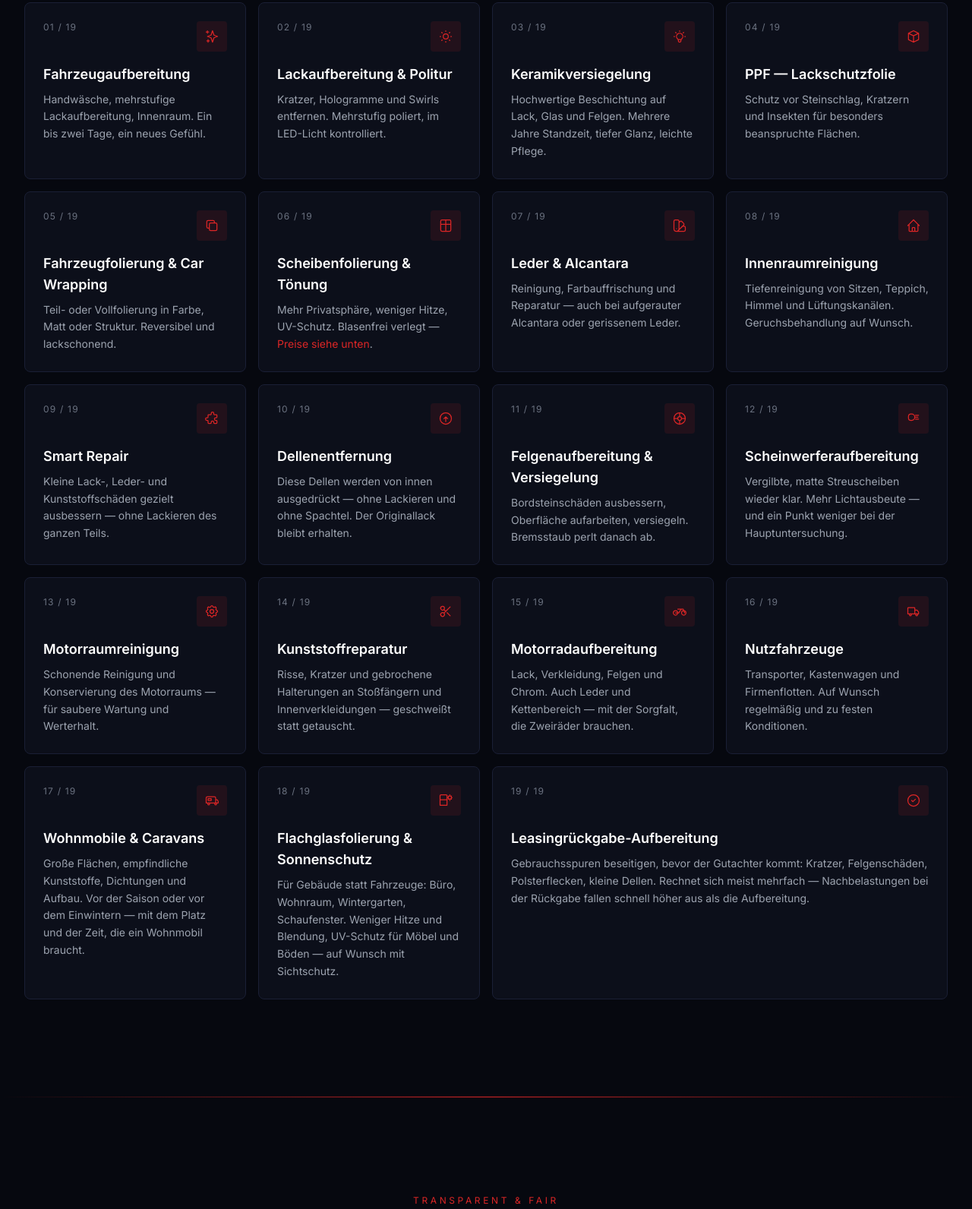
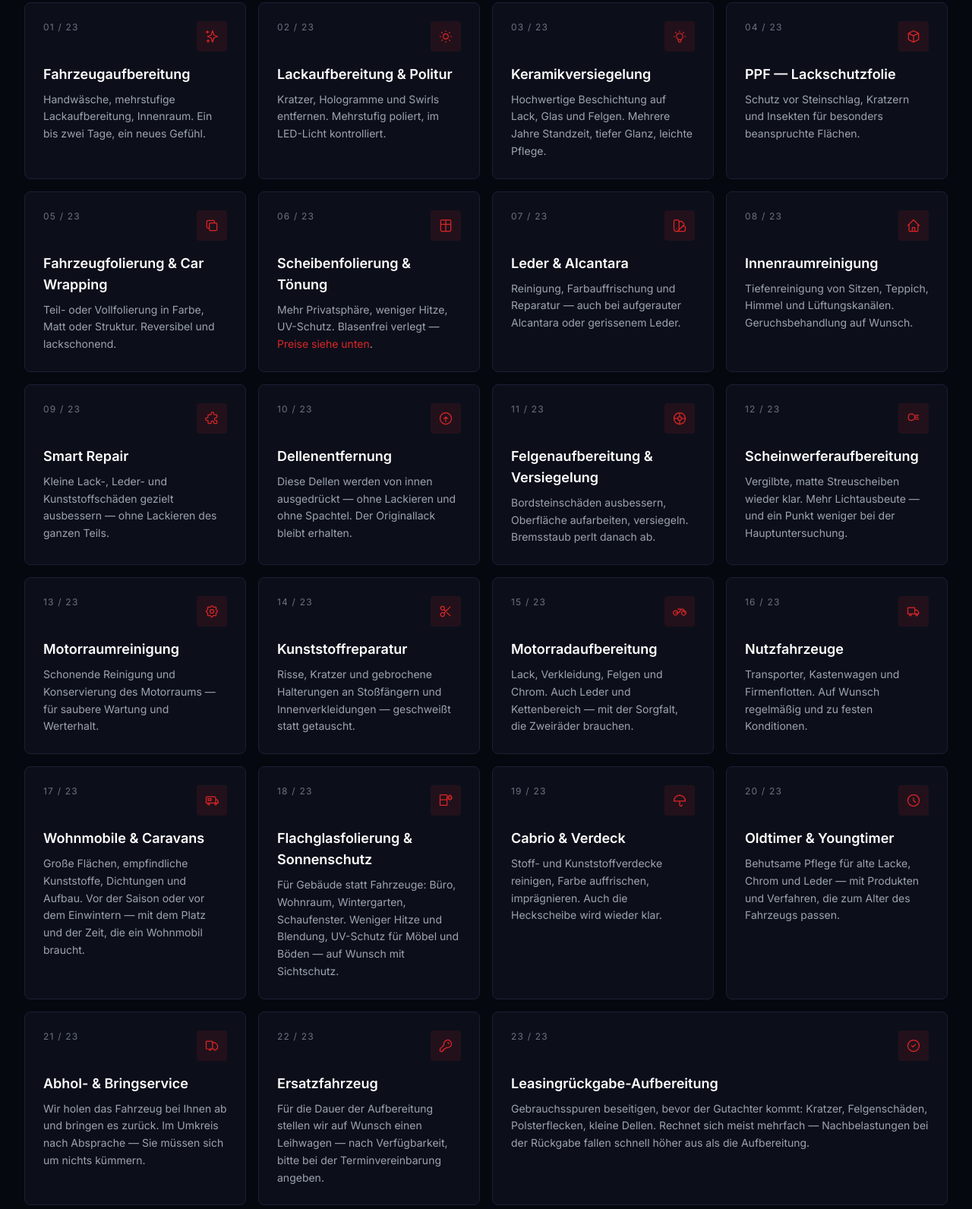
Before and after one commit to fyriz20-design/es-autopflege, a website: page index.html in a window 1280 px wide. Shown: the part 4264-5856 px from the top of the page at 76% size. Drawn offline with nearby package versions, Linux system fonts and the light colour scheme.

Commit message:
Cabrio, Oldtimer, Abhol- und Bringservice, Ersatzfahrzeug ergaenzt

```diff
--- a/index.html
+++ b/index.html
@@ -643,7 +643,7 @@
           Was wir tun,<br /><em class="text-brand-red font-normal">und wie.</em>
         </h2>
         <p class="text-gray-400 max-w-xs text-sm leading-relaxed">
-          Neunzehn Leistungen — einzeln buchbar oder kombiniert. Vom Motorrad bis zum Wohnmobil.
+          Dreiundzwanzig Leistungen — einzeln buchbar oder kombiniert. Vom Motorrad bis zum Wohnmobil.
         </p>
       </div>
     </div>
@@ -654,7 +654,7 @@
       <!-- Card: Fahrzeugaufbereitung -->
       <div class="service-card reveal border border-brand-border rounded-lg p-6 bg-brand-card">
         <div class="flex items-start justify-between mb-4">
-          <span class="text-brand-muted text-xs tracking-widest">01 / 19</span>
+          <span class="text-brand-muted text-xs tracking-widest">01 / 23</span>
           <div class="w-10 h-10 bg-brand-red/10 rounded flex items-center justify-center">
             <svg class="w-5 h-5 text-brand-red" fill="none" stroke="currentColor" viewBox="0 0 24 24"><path stroke-linecap="round" stroke-linejoin="round" stroke-width="1.5" d="M5 3v4M3 5h4M6 17v4m-2-2h4m5-16l2.286 6.857L21 12l-5.714 2.143L13 21l-2.286-6.857L5 12l5.714-2.143L13 3z"/></svg>
           </div>
@@ -666,7 +666,7 @@
       <!-- Card: Lackaufbereitung & Politur -->
       <div class="service-card reveal border border-brand-border rounded-lg p-6 bg-brand-card">
         <div class="flex items-start justify-between mb-4">
-          <span class="text-brand-muted text-xs tracking-widest">02 / 19</span>
+          <span class="text-brand-muted text-xs tracking-widest">02 / 23</span>
           <div class="w-10 h-10 bg-brand-red/10 rounded flex items-center justify-center">
             <svg class="w-5 h-5 text-brand-red" fill="none" stroke="currentColor" viewBox="0 0 24 24"><path stroke-linecap="round" stroke-linejoin="round" stroke-width="1.5" d="M12 3v1m0 16v1m9-9h-1M4 12H3m15.364 6.364l-.707-.707M6.343 6.343l-.707-.707m12.728 0l-.707.707M6.343 17.657l-.707.707M16 12a4 4 0 11-8 0 4 4 0 018 0z"/></svg>
           </div>
@@ -678,7 +678,7 @@
       <!-- Card: Keramikversiegelung -->
       <div class="service-card reveal border border-brand-border rounded-lg p-6 bg-brand-card">
         <div class="flex items-start justify-between mb-4">
-          <span class="text-brand-muted text-xs tracking-widest">03 / 19</span>
+          <span class="text-brand-muted text-xs tracking-widest">03 / 23</span>
           <div class="w-10 h-10 bg-brand-red/10 rounded flex items-center justify-center">
             <svg class="w-5 h-5 text-brand-red" fill="none" stroke="currentColor" viewBox="0 0 24 24"><path stroke-linecap="round" stroke-linejoin="round" stroke-width="1.5" d="M9.663 17h4.673M12 3v1m6.364 1.636l-.707.707M21 12h-1M4 12H3m3.343-5.657l-.707-.707m2.828 9.9a5 5 0 117.072 0l-.548.547A3.374 3.374 0 0014 18.469V19a2 2 0 11-4 0v-.531c0-.895-.356-1.754-.988-2.386l-.548-.547z"/></svg>
           </div>
@@ -690,7 +690,7 @@
       <!-- Card: PPF -->
       <div class="service-card reveal border border-brand-border rounded-lg p-6 bg-brand-card">
         <div class="flex items-start justify-between mb-4">
-          <span class="text-brand-muted text-xs tracking-widest">04 / 19</span>
+          <span class="text-brand-muted text-xs tracking-widest">04 / 23</span>
           <div class="w-10 h-10 bg-brand-red/10 rounded flex items-center justify-center">
             <svg class="w-5 h-5 text-brand-red" fill="none" stroke="currentColor" viewBox="0 0 24 24"><path stroke-linecap="round" stroke-linejoin="round" stroke-width="1.5" d="M20 7l-8-4-8 4m16 0l-8 4m8-4v10l-8 4m0-10L4 7m8 4v10M4 7v10l8 4"/></svg>
           </div>
@@ -702,7 +702,7 @@
       <!-- Card: Fahrzeugfolierung -->
       <div class="service-card reveal border border-brand-border rounded-lg p-6 bg-brand-card">
         <div class="flex items-start justify-between mb-4">
-          <span class="text-brand-muted text-xs tracking-widest">05 / 19</span>
+          <span class="text-brand-muted text-xs tracking-widest">05 / 23</span>
           <div class="w-10 h-10 bg-brand-red/10 rounded flex items-center justify-center">
             <svg class="w-5 h-5 text-brand-red" fill="none" stroke="currentColor" viewBox="0 0 24 24"><path stroke-linecap="round" stroke-linejoin="round" stroke-width="1.5" d="M16 8V6a2 2 0 00-2-2H6a2 2 0 00-2 2v8a2 2 0 002 2h2m2-8h8a2 2 0 012 2v8a2 2 0 01-2 2h-8a2 2 0 01-2-2v-8a2 2 0 012-2z"/></svg>
           </div>
@@ -714,7 +714,7 @@
       <!-- Card: Scheibenfolierung -->
       <div class="service-card reveal border border-brand-border rounded-lg p-6 bg-brand-card">
         <div class="flex items-start justify-between mb-4">
-          <span class="text-brand-muted text-xs tracking-widest">06 / 19</span>
+          <span class="text-brand-muted text-xs tracking-widest">06 / 23</span>
           <div class="w-10 h-10 bg-brand-red/10 rounded flex items-center justify-center">
             <svg class="w-5 h-5 text-brand-red" fill="none" stroke="currentColor" viewBox="0 0 24 24"><path stroke-linecap="round" stroke-linejoin="round" stroke-width="1.5" d="M4 5a2 2 0 012-2h12a2 2 0 012 2v14a2 2 0 01-2 2H6a2 2 0 01-2-2V5zM4 10h16M12 3v18"/></svg>
           </div>
@@ -726,7 +726,7 @@
       <!-- Card: Leder & Alcantara -->
       <div class="service-card reveal border border-brand-border rounded-lg p-6 bg-brand-card">
         <div class="flex items-start justify-between mb-4">
-          <span class="text-brand-muted text-xs tracking-widest">07 / 19</span>
+          <span class="text-brand-muted text-xs tracking-widest">07 / 23</span>
           <div class="w-10 h-10 bg-brand-red/10 rounded flex items-center justify-center">
             <svg class="w-5 h-5 text-brand-red" fill="none" stroke="currentColor" viewBox="0 0 24 24"><path stroke-linecap="round" stroke-linejoin="round" stroke-width="1.5" d="M7 21a4 4 0 01-4-4V5a2 2 0 012-2h4a2 2 0 012 2v12a4 4 0 01-4 4zm0 0h12a2 2 0 002-2v-4a2 2 0 00-2-2h-2.343M11 7.343l1.657-1.657a2 2 0 012.828 0l2.829 2.829a2 2 0 010 2.828l-8.486 8.485M7 17h.01"/></svg>
           </div>
@@ -738,7 +738,7 @@
       <!-- Card: Innenraum -->
       <div class="service-card reveal border border-brand-border rounded-lg p-6 bg-brand-card">
         <div class="flex items-start justify-between mb-4">
-          <span class="text-brand-muted text-xs tracking-widest">08 / 19</span>
+          <span class="text-brand-muted text-xs tracking-widest">08 / 23</span>
           <div class="w-10 h-10 bg-brand-red/10 rounded flex items-center justify-center">
             <svg class="w-5 h-5 text-brand-red" fill="none" stroke="currentColor" viewBox="0 0 24 24"><path stroke-linecap="round" stroke-linejoin="round" stroke-width="1.5" d="M3 12l2-2m0 0l7-7 7 7M5 10v10a1 1 0 001 1h3m10-11l2 2m-2-2v10a1 1 0 01-1 1h-3m-6 0a1 1 0 001-1v-4a1 1 0 011-1h2a1 1 0 011 1v4a1 1 0 001 1m-6 0h6"/></svg>
           </div>
@@ -750,7 +750,7 @@
       <!-- Card: Smart Repair -->
       <div class="service-card reveal border border-brand-border rounded-lg p-6 bg-brand-card">
         <div class="flex items-start justify-between mb-4">
-          <span class="text-brand-muted text-xs tracking-widest">09 / 19</span>
+          <span class="text-brand-muted text-xs tracking-widest">09 / 23</span>
           <div class="w-10 h-10 bg-brand-red/10 rounded flex items-center justify-center">
             <svg class="w-5 h-5 text-brand-red" fill="none" stroke="currentColor" viewBox="0 0 24 24"><path stroke-linecap="round" stroke-linejoin="round" stroke-width="1.5" d="M11 4a2 2 0 114 0v1a1 1 0 001 1h3a1 1 0 011 1v3a1 1 0 01-1 1h-1a2 2 0 100 4h1a1 1 0 011 1v3a1 1 0 01-1 1h-3a1 1 0 01-1-1v-1a2 2 0 10-4 0v1a1 1 0 01-1 1H7a1 1 0 01-1-1v-3a1 1 0 00-1-1H4a2 2 0 110-4h1a1 1 0 001-1V7a1 1 0 011-1h3a1 1 0 001-1V4z"/></svg>
           </div>
@@ -762,7 +762,7 @@
       <!-- Card: Dellenentfernung -->
       <div class="service-card reveal border border-brand-border rounded-lg p-6 bg-brand-card">
         <div class="flex items-start justify-between mb-4">
-          <span class="text-brand-muted text-xs tracking-widest">10 / 19</span>
+          <span class="text-brand-muted text-xs tracking-widest">10 / 23</span>
           <div class="w-10 h-10 bg-brand-red/10 rounded flex items-center justify-center">
             <svg class="w-5 h-5 text-brand-red" fill="none" stroke="currentColor" viewBox="0 0 24 24"><path stroke-linecap="round" stroke-linejoin="round" stroke-width="1.5" d="M21 12a9 9 0 11-18 0 9 9 0 0118 0z"/><path stroke-linecap="round" stroke-linejoin="round" stroke-width="1.5" d="M9 12.5l3-3 3 3M12 9.5V17"/></svg>
           </div>
@@ -774,7 +774,7 @@
       <!-- Card: Felgenaufbereitung -->
       <div class="service-card reveal border border-brand-border rounded-lg p-6 bg-brand-card">
         <div class="flex items-start justify-between mb-4">
-          <span class="text-brand-muted text-xs tracking-widest">11 / 19</span>
+          <span class="text-brand-muted text-xs tracking-widest">11 / 23</span>
           <div class="w-10 h-10 bg-brand-red/10 rounded flex items-center justify-center">
             <svg class="w-5 h-5 text-brand-red" fill="none" stroke="currentColor" viewBox="0 0 24 24"><path stroke-linecap="round" stroke-linejoin="round" stroke-width="1.5" d="M21 12a9 9 0 11-18 0 9 9 0 0118 0z"/><path stroke-linecap="round" stroke-linejoin="round" stroke-width="1.5" d="M15 12a3 3 0 11-6 0 3 3 0 016 0zM12 3v6M12 15v6M3 12h6M15 12h6"/></svg>
           </div>
@@ -786,7 +786,7 @@
       <!-- Card: Scheinwerferaufbereitung -->
       <div class="service-card reveal border border-brand-border rounded-lg p-6 bg-brand-card">
         <div class="flex items-start justify-between mb-4">
-          <span class="text-brand-muted text-xs tracking-widest">12 / 19</span>
+          <span class="text-brand-muted text-xs tracking-widest">12 / 23</span>
           <div class="w-10 h-10 bg-brand-red/10 rounded flex items-center justify-center">
             <svg class="w-5 h-5 text-brand-red" fill="none" stroke="currentColor" viewBox="0 0 24 24"><path stroke-linecap="round" stroke-linejoin="round" stroke-width="1.5" d="M4 9a4 4 0 014-4h1a5 5 0 010 10H8a4 4 0 01-4-4V9z"/><path stroke-linecap="round" stroke-linejoin="round" stroke-width="1.5" d="M15 7h5M15 10h4M15 13h5"/></svg>
           </div>
@@ -798,7 +798,7 @@
       <!-- Card: Motorraum -->
       <div class="service-card reveal border border-brand-border rounded-lg p-6 bg-brand-card">
         <div class="flex items-start justify-between mb-4">
-          <span class="text-brand-muted text-xs tracking-widest">13 / 19</span>
+          <span class="text-brand-muted text-xs tracking-widest">13 / 23</span>
           <div class="w-10 h-10 bg-brand-red/10 rounded flex items-center justify-center">
             <svg class="w-5 h-5 text-brand-red" fill="none" stroke="currentColor" viewBox="0 0 24 24"><path stroke-linecap="round" stroke-linejoin="round" stroke-width="1.5" d="M10.325 4.317c.426-1.756 2.924-1.756 3.35 0a1.724 1.724 0 002.573 1.066c1.543-.94 3.31.826 2.37 2.37a1.724 1.724 0 001.065 2.572c1.756.426 1.756 2.924 0 3.35a1.724 1.724 0 00-1.066 2.573c.94 1.543-.826 3.31-2.37 2.37a1.724 1.724 0 00-2.572 1.065c-.426 1.756-2.924 1.756-3.35 0a1.724 1.724 0 00-2.573-1.066c-1.543.94-3.31-.826-2.37-2.37a1.724 1.724 0 00-1.065-2.572c-1.756-.426-1.756-2.924 0-3.35a1.724 1.724 0 001.066-2.573c-.94-1.543.826-3.31 2.37-2.37.996.608 2.296.07 2.572-1.065z"/><path stroke-linecap="round" stroke-linejoin="round" stroke-width="1.5" d="M15 12a3 3 0 11-6 0 3 3 0 016 0z"/></svg>
           </div>
@@ -810,7 +810,7 @@
       <!-- Card: Kunststoffreparatur -->
       <div class="service-card reveal border border-brand-border rounded-lg p-6 bg-brand-card">
         <div class="flex items-start justify-between mb-4">
-          <span class="text-brand-muted text-xs tracking-widest">14 / 19</span>
+          <span class="text-brand-muted text-xs tracking-widest">14 / 23</span>
           <div class="w-10 h-10 bg-brand-red/10 rounded flex items-center justify-center">
             <svg class="w-5 h-5 text-brand-red" fill="none" stroke="currentColor" viewBox="0 0 24 24"><path stroke-linecap="round" stroke-linejoin="round" stroke-width="1.5" d="M14.121 14.121L19 19m-7-7l7-7m-7 7l-2.879 2.879M12 12L9.121 9.121m0 5.758a3 3 0 10-4.243 4.243 3 3 0 004.243-4.243zm0-5.758a3 3 0 10-4.243-4.243 3 3 0 004.243 4.243z"/></svg>
           </div>
@@ -822,7 +822,7 @@
       <!-- Card: Motorradaufbereitung -->
       <div class="service-card reveal border border-brand-border rounded-lg p-6 bg-brand-card">
         <div class="flex items-start justify-between mb-4">
-          <span class="text-brand-muted text-xs tracking-widest">15 / 19</span>
+          <span class="text-brand-muted text-xs tracking-widest">15 / 23</span>
           <div class="w-10 h-10 bg-brand-red/10 rounded flex items-center justify-center">
             <svg class="w-5 h-5 text-brand-red" fill="none" stroke="currentColor" viewBox="0 0 24 24"><path stroke-linecap="round" stroke-linejoin="round" stroke-width="1.5" d="M5.5 18a3.5 3.5 0 100-7 3.5 3.5 0 000 7zM18.5 18a3.5 3.5 0 100-7 3.5 3.5 0 000 7z"/><path stroke-linecap="round" stroke-linejoin="round" stroke-width="1.5" d="M5.5 14.5h5l4-6h-3m3 0h3l2.5 6M9 8.5h3"/></svg>
           </div>
@@ -834,7 +834,7 @@
       <!-- Card: Nutzfahrzeuge -->
       <div class="service-card reveal border border-brand-border rounded-lg p-6 bg-brand-card">
         <div class="flex items-start justify-between mb-4">
-          <span class="text-brand-muted text-xs tracking-widest">16 / 19</span>
+          <span class="text-brand-muted text-xs tracking-widest">16 / 23</span>
           <div class="w-10 h-10 bg-brand-red/10 rounded flex items-center justify-center">
             <svg class="w-5 h-5 text-brand-red" fill="none" stroke="currentColor" viewBox="0 0 24 24"><path stroke-linecap="round" stroke-linejoin="round" stroke-width="1.5" d="M3 7a1 1 0 011-1h9a1 1 0 011 1v9H3V7zM14 10h3.5l2.5 3v3h-6v-6z"/><path stroke-linecap="round" stroke-linejoin="round" stroke-width="1.5" d="M7 19a1.5 1.5 0 100-3 1.5 1.5 0 000 3zM17 19a1.5 1.5 0 100-3 1.5 1.5 0 000 3z"/></svg>
           </div>
@@ -846,7 +846,7 @@
       <!-- Card: Wohnmobile -->
       <div class="service-card reveal border border-brand-border rounded-lg p-6 bg-brand-card">
         <div class="flex items-start justify-between mb-4">
-          <span class="text-brand-muted text-xs tracking-widest">17 / 19</span>
+          <span class="text-brand-muted text-xs tracking-widest">17 / 23</span>
           <div class="w-10 h-10 bg-brand-red/10 rounded flex items-center justify-center">
             <svg class="w-5 h-5 text-brand-red" fill="none" stroke="currentColor" viewBox="0 0 24 24"><path stroke-linecap="round" stroke-linejoin="round" stroke-width="1.5" d="M3 8a2 2 0 012-2h11a2 2 0 012 2v8H3V8zM18 11h2.5l1.5 2.5V16h-4v-5z"/><path stroke-linecap="round" stroke-linejoin="round" stroke-width="1.5" d="M7 19a1.5 1.5 0 100-3 1.5 1.5 0 000 3zM18 19a1.5 1.5 0 100-3 1.5 1.5 0 000 3zM6 9h5v3H6z"/></svg>
           </div>
@@ -858,7 +858,7 @@
       <!-- Card: Flachglasfolierung -->
       <div class="service-card reveal border border-brand-border rounded-lg p-6 bg-brand-card">
         <div class="flex items-start justify-between mb-4">
-          <span class="text-brand-muted text-xs tracking-widest">18 / 19</span>
+          <span class="text-brand-muted text-xs tracking-widest">18 / 23</span>
           <div class="w-10 h-10 bg-brand-red/10 rounded flex items-center justify-center">
             <svg class="w-5 h-5 text-brand-red" fill="none" stroke="currentColor" viewBox="0 0 24 24"><path stroke-linecap="round" stroke-linejoin="round" stroke-width="1.5" d="M3 4.5A1.5 1.5 0 014.5 3h8A1.5 1.5 0 0114 4.5v15H3v-15zM3 11h11"/><path stroke-linecap="round" stroke-linejoin="round" stroke-width="1.5" d="M18.5 10a2.5 2.5 0 100-5 2.5 2.5 0 000 5zM18.5 3v.5M18.5 11.5v.5M21.5 7.5H22M15 7.5h.5M20.6 5.4l.4-.4M16 10l.4-.4M20.6 9.6l.4.4M16 5l.4.4"/></svg>
           </div>
@@ -867,10 +867,58 @@
         <p class="text-gray-400 text-sm leading-relaxed">Für Gebäude statt Fahrzeuge: Büro, Wohnraum, Wintergarten, Schaufenster. Weniger Hitze und Blendung, UV-Schutz für Möbel und Böden — auf Wunsch mit Sichtschutz.</p>
       </div>
 
+      <!-- Card: Cabrio & Verdeck -->
+      <div class="service-card reveal border border-brand-border rounded-lg p-6 bg-brand-card">
+        <div class="flex items-start justify-between mb-4">
+          <span class="text-brand-muted text-xs tracking-widest">19 / 23</span>
+          <div class="w-10 h-10 bg-brand-red/10 rounded flex items-center justify-center">
+            <svg class="w-5 h-5 text-brand-red" fill="none" stroke="currentColor" viewBox="0 0 24 24"><path stroke-linecap="round" stroke-linejoin="round" stroke-width="1.5" d="M12 3v1m0 0a9 9 0 019 9H3a9 9 0 019-9zm0 9v6a2 2 0 004 0"/></svg>
+          </div>
+        </div>
+        <h3 class="text-white font-semibold text-lg mb-2">Cabrio &amp; Verdeck</h3>
+        <p class="text-gray-400 text-sm leading-relaxed">Stoff- und Kunststoffverdecke reinigen, Farbe auffrischen, imprägnieren. Auch die Heckscheibe wird wieder klar.</p>
+      </div>
+
+      <!-- Card: Oldtimer -->
+      <div class="service-card reveal border border-brand-border rounded-lg p-6 bg-brand-card">
+        <div class="flex items-start justify-between mb-4">
+          <span class="text-brand-muted text-xs tracking-widest">20 / 23</span>
+          <div class="w-10 h-10 bg-brand-red/10 rounded flex items-center justify-center">
+            <svg class="w-5 h-5 text-brand-red" fill="none" stroke="currentColor" viewBox="0 0 24 24"><path stroke-linecap="round" stroke-linejoin="round" stroke-width="1.5" d="M12 8v4l3 3m6-3a9 9 0 11-18 0 9 9 0 0118 0z"/></svg>
+          </div>
+        </div>
+        <h3 class="text-white font-semibold text-lg mb-2">Oldtimer &amp; Youngtimer</h3>
+        <p class="text-gray-400 text-sm leading-relaxed">Behutsame Pflege für alte Lacke, Chrom und Leder — mit Produkten und Verfahren, die zum Alter des Fahrzeugs passen.</p>
+      </div>
+
+      <!-- Card: Abhol- und Bringservice -->
+      <div class="service-card reveal border border-brand-border rounded-lg p-6 bg-brand-card">
+        <div class="flex items-start justify-between mb-4">
+          <span class="text-brand-muted text-xs tracking-widest">21 / 23</span>
+          <div class="w-10 h-10 bg-brand-red/10 rounded flex items-center justify-center">
+            <svg class="w-5 h-5 text-brand-red" fill="none" stroke="currentColor" viewBox="0 0 24 24"><path stroke-linecap="round" stroke-linejoin="round" stroke-width="1.5" d="M13 16V6a1 1 0 00-1-1H4a1 1 0 00-1 1v10a1 1 0 001 1h1m8-1a1 1 0 01-1 1H9m4-1V8a1 1 0 011-1h2.586a1 1 0 01.707.293l3.414 3.414a1 1 0 01.293.707V16a1 1 0 01-1 1h-1m-6-1a1 1 0 001 1h1m0 0a2 2 0 104 0m-12 0a2 2 0 104 0"/></svg>
+          </div>
+        </div>
+        <h3 class="text-white font-semibold text-lg mb-2">Abhol- &amp; Bringservice</h3>
+        <p class="text-gray-400 text-sm leading-relaxed">Wir holen das Fahrzeug bei Ihnen ab und bringen es zurück. Im Umkreis nach Absprache — Sie müssen sich um nichts kümmern.</p>
+      </div>
+
+      <!-- Card: Ersatzfahrzeug -->
+      <div class="service-card reveal border border-brand-border rounded-lg p-6 bg-brand-card">
+        <div class="flex items-start justify-between mb-4">
+          <span class="text-brand-muted text-xs tracking-widest">22 / 23</span>
+          <div class="w-10 h-10 bg-brand-red/10 rounded flex items-center justify-center">
+            <svg class="w-5 h-5 text-brand-red" fill="none" stroke="currentColor" viewBox="0 0 24 24"><path stroke-linecap="round" stroke-linejoin="round" stroke-width="1.5" d="M15 7a2 2 0 012 2m4 0a6 6 0 01-7.743 5.743L11 17H9v2H7v2H4a1 1 0 01-1-1v-2.586a1 1 0 01.293-.707l5.964-5.964A6 6 0 1121 9z"/></svg>
+          </div>
+        </div>
+        <h3 class="text-white font-semibold text-lg mb-2">Ersatzfahrzeug</h3>
+        <p class="text-gray-400 text-sm leading-relaxed">Für die Dauer der Aufbereitung stellen wir auf Wunsch einen Leihwagen — nach Verfügbarkeit, bitte bei der Terminvereinbarung angeben.</p>
+      </div>
+
       <!-- Card: Leasingrückgabe -->
       <div class="service-card reveal border border-brand-border rounded-lg p-6 bg-brand-card xl:col-span-2">
         <div class="flex items-start justify-between mb-4">
-          <span class="text-brand-muted text-xs tracking-widest">19 / 19</span>
+          <span class="text-brand-muted text-xs tracking-widest">23 / 23</span>
           <div class="w-10 h-10 bg-brand-red/10 rounded flex items-center justify-center">
             <svg class="w-5 h-5 text-brand-red" fill="none" stroke="currentColor" viewBox="0 0 24 24"><path stroke-linecap="round" stroke-linejoin="round" stroke-width="1.5" d="M9 12l2 2 4-4m6 2a9 9 0 11-18 0 9 9 0 0118 0z"/></svg>
           </div>
@@ -1711,6 +1759,8 @@
               <option value="Motorradaufbereitung" class="bg-brand-card">Motorradaufbereitung</option>
               <option value="Nutzfahrzeug / Transporter" class="bg-brand-card">Nutzfahrzeug / Transporter</option>
               <option value="Wohnmobil / Caravan" class="bg-brand-card">Wohnmobil / Caravan</option>
+              <option value="Oldtimer / Youngtimer" class="bg-brand-card">Oldtimer / Youngtimer</option>
+              <option value="Cabrio – Verdeckreinigung &amp; Imprägnierung" class="bg-brand-card">Cabrio – Verdeck reinigen &amp; imprägnieren</option>
               <optgroup label="── Spezialleistungen ──" class="bg-brand-card text-gray-500"></optgroup>
               <option value="Leasingrückgabe-Aufbereitung" class="bg-brand-card">Leasingrückgabe-Aufbereitung</option>
               <option value="Kunststoffreparatur" class="bg-brand-card">Kunststoffreparatur</option>
```
